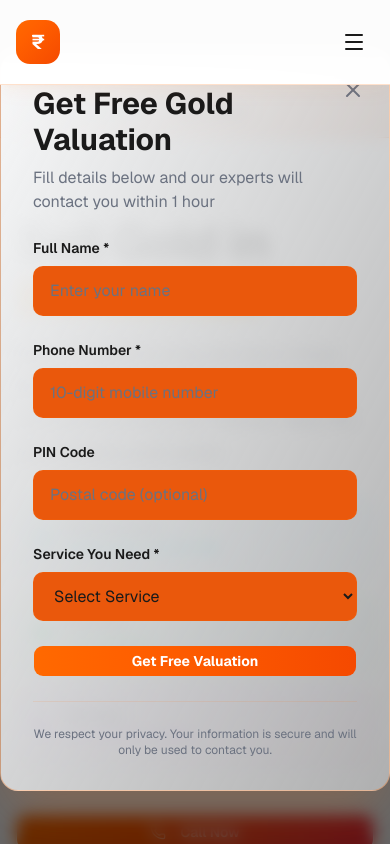
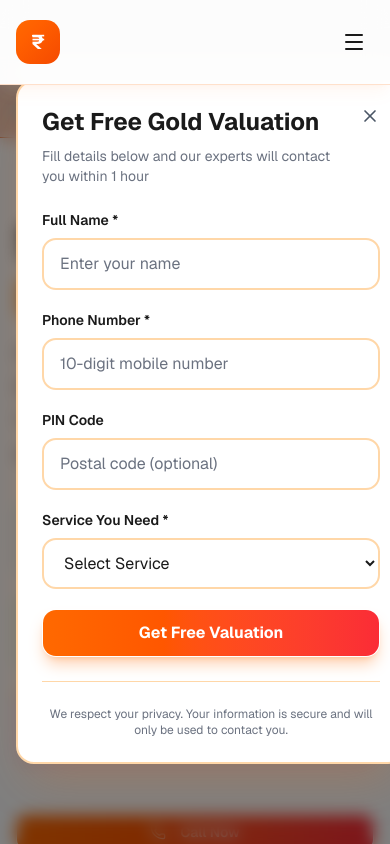
Before and after one commit to shrinivasspatil/bangalore-gold-website, a Next.js app: page /areas/banaswadi in a window 390 px wide. Shown: the top 844 px of the page. Built offline with nearby package versions, Linux system fonts and the light colour scheme.

Commit message:
feat: update contact form styles and layout adjustments
Co-authored-by: shrinivasspatil <15357407+shrinivasspatil@users.noreply.github.com>

```diff
--- a/components/contact-form.tsx
+++ b/components/contact-form.tsx
@@ -78,7 +78,7 @@ export default function ContactForm({ onClose, variant = 'popup' }: ContactFormP
   }
 
   const formContent = (
-    <div className="space-y-6">
+    <div className="space-y-5">
       <div>
         <label className="block text-sm font-semibold text-foreground mb-2">
           Full Name *
@@ -89,7 +89,7 @@ export default function ContactForm({ onClose, variant = 'popup' }: ContactFormP
           value={formData.name}
           onChange={handleChange}
           placeholder="Enter your name"
-          className="w-full px-4 py-3 rounded-lg bg-accent border border-orange-500/20 focus:border-orange-500/50 focus:outline-none text-foreground placeholder:text-muted-foreground transition-all"
+          className="w-full px-4 py-3 rounded-xl bg-white border-2 border-orange-200 focus:border-orange-500 focus:outline-none text-foreground placeholder:text-muted-foreground transition-all text-base"
         />
       </div>
 
@@ -104,7 +104,7 @@ export default function ContactForm({ onClose, variant = 'popup' }: ContactFormP
           onChange={handleChange}
           placeholder="10-digit mobile number"
           maxLength={10}
-          className="w-full px-4 py-3 rounded-lg bg-accent border border-orange-500/20 focus:border-orange-500/50 focus:outline-none text-foreground placeholder:text-muted-foreground transition-all"
+          className="w-full px-4 py-3 rounded-xl bg-white border-2 border-orange-200 focus:border-orange-500 focus:outline-none text-foreground placeholder:text-muted-foreground transition-all text-base"
         />
       </div>
 
@@ -119,7 +119,7 @@ export default function ContactForm({ onClose, variant = 'popup' }: ContactFormP
           onChange={handleChange}
           placeholder="Postal code (optional)"
           maxLength={6}
-          className="w-full px-4 py-3 rounded-lg bg-accent border border-orange-500/20 focus:border-orange-500/50 focus:outline-none text-foreground placeholder:text-muted-foreground transition-all"
+          className="w-full px-4 py-3 rounded-xl bg-white border-2 border-orange-200 focus:border-orange-500 focus:outline-none text-foreground placeholder:text-muted-foreground transition-all text-base"
         />
       </div>
 
@@ -131,7 +131,7 @@ export default function ContactForm({ onClose, variant = 'popup' }: ContactFormP
           name="service"
           value={formData.service}
           onChange={handleChange}
-          className="w-full px-4 py-3 rounded-lg bg-accent border border-orange-500/20 focus:border-orange-500/50 focus:outline-none text-foreground transition-all"
+          className="w-full px-4 py-3 rounded-xl bg-white border-2 border-orange-200 focus:border-orange-500 focus:outline-none text-foreground transition-all text-base"
         >
           <option value="">Select Service</option>
           {services.map(service => (
@@ -141,16 +141,16 @@ export default function ContactForm({ onClose, variant = 'popup' }: ContactFormP
       </div>
 
       {submitStatus === 'success' && (
-        <div className="p-4 rounded-lg bg-green-500/20 border border-green-500/30">
-          <p className="text-sm text-green-400 font-medium">
+        <div className="p-4 rounded-xl bg-green-50 border-2 border-green-300">
+          <p className="text-sm text-green-700 font-medium">
             ✓ Thank you! We&apos;ll contact you shortly.
           </p>
         </div>
       )}
 
       {submitStatus === 'error' && (
-        <div className="p-4 rounded-lg bg-red-500/20 border border-red-500/30">
-          <p className="text-sm text-red-400 font-medium">
+        <div className="p-4 rounded-xl bg-red-50 border-2 border-red-300">
+          <p className="text-sm text-red-700 font-medium">
             Please fill all required fields correctly.
           </p>
         </div>
@@ -159,7 +159,7 @@ export default function ContactForm({ onClose, variant = 'popup' }: ContactFormP
       <Button
         onClick={handleSubmit}
         disabled={isSubmitting}
-        className="w-full bg-gradient-to-r from-orange-500 to-orange-600 hover:from-orange-600 hover:to-orange-700 text-white font-bold py-3 rounded-lg transition-all"
+        className="w-full bg-gradient-to-r from-orange-500 to-red-500 hover:from-orange-600 hover:to-red-600 text-white font-bold py-3 px-6 rounded-xl transition-all shadow-lg shadow-orange-500/30 hover:shadow-orange-500/50 hover:scale-105 disabled:hover:scale-100 text-base h-12"
       >
         {isSubmitting ? 'Submitting...' : 'Get Free Valuation'}
       </Button>
--- a/components/cta.tsx
+++ b/components/cta.tsx
@@ -65,10 +65,10 @@ export default function CTA() {
         </div>
 
         {/* Contact Form Section */}
-        <div className="mt-16 max-w-3xl mx-auto">
-          <div className="bg-gradient-to-br from-background to-accent/20 rounded-3xl p-12 border border-orange-500/20">
-            <h3 className="text-3xl font-bold mb-2 text-foreground">Get Free Gold Valuation</h3>
-            <p className="text-muted-foreground mb-8">Fill the form below and our gold experts will contact you within 1 hour with the best valuation for your gold.</p>
+        <div className="mt-16 max-w-3xl mx-auto px-4 sm:px-0">
+          <div className="bg-gradient-to-br from-orange-50 to-yellow-50 rounded-3xl p-6 sm:p-12 border-2 border-orange-200">
+            <h3 className="text-2xl sm:text-3xl font-bold mb-3 sm:mb-2 text-foreground">Get Free Gold Valuation</h3>
+            <p className="text-sm sm:text-base text-muted-foreground mb-8">Fill the form below and our gold experts will contact you within 1 hour with the best valuation for your gold.</p>
             <ContactForm variant="inline" />
           </div>
         </div>
--- a/components/form-modal.tsx
+++ b/components/form-modal.tsx
@@ -33,27 +33,27 @@ export default function FormModal() {
     <>
       {/* Backdrop */}
       <div
-        className="fixed inset-0 bg-black/60 backdrop-blur-sm z-40 transition-opacity"
+        className="fixed inset-0 bg-black/50 backdrop-blur-sm z-40 transition-opacity"
         onClick={handleClose}
       />
 
       {/* Modal */}
-      <div className="fixed top-1/2 left-1/2 transform -translate-x-1/2 -translate-y-1/2 z-50 w-full max-w-md">
-        <div className="bg-gradient-to-br from-card to-card/50 border border-orange-500/30 rounded-2xl shadow-2xl shadow-orange-500/20 p-8 relative">
+      <div className="fixed top-1/2 left-1/2 transform -translate-x-1/2 -translate-y-1/2 z-50 w-full mx-4 max-w-md sm:mx-0">
+        <div className="bg-white border-2 border-orange-200 rounded-2xl shadow-2xl shadow-orange-500/20 p-6 sm:p-8 relative max-h-[90vh] overflow-y-auto">
           {/* Close Button */}
           <button
             onClick={handleClose}
-            className="absolute top-4 right-4 p-2 hover:bg-orange-500/10 rounded-lg transition-colors"
+            className="absolute top-4 right-4 p-2 hover:bg-orange-100 rounded-lg transition-colors z-10"
           >
-            <X className="w-6 h-6 text-muted-foreground hover:text-foreground" />
+            <X className="w-5 h-5 text-gray-600 hover:text-gray-800" />
           </button>
 
           {/* Header */}
-          <div className="mb-6">
-            <h2 className="text-3xl font-bold text-foreground mb-2">
+          <div className="mb-6 pr-8">
+            <h2 className="text-2xl sm:text-3xl font-bold text-foreground mb-2">
               Get Free Gold Valuation
             </h2>
-            <p className="text-muted-foreground">
+            <p className="text-sm sm:text-base text-muted-foreground">
               Fill details below and our experts will contact you within 1 hour
             </p>
           </div>
@@ -62,7 +62,7 @@ export default function FormModal() {
           <ContactForm onClose={handleClose} variant="popup" />
 
           {/* Footer Info */}
-          <div className="mt-6 pt-6 border-t border-orange-500/10">
+          <div className="mt-6 pt-6 border-t border-orange-200">
             <p className="text-xs text-muted-foreground text-center">
               We respect your privacy. Your information is secure and will only be used to contact you.
             </p>
```
